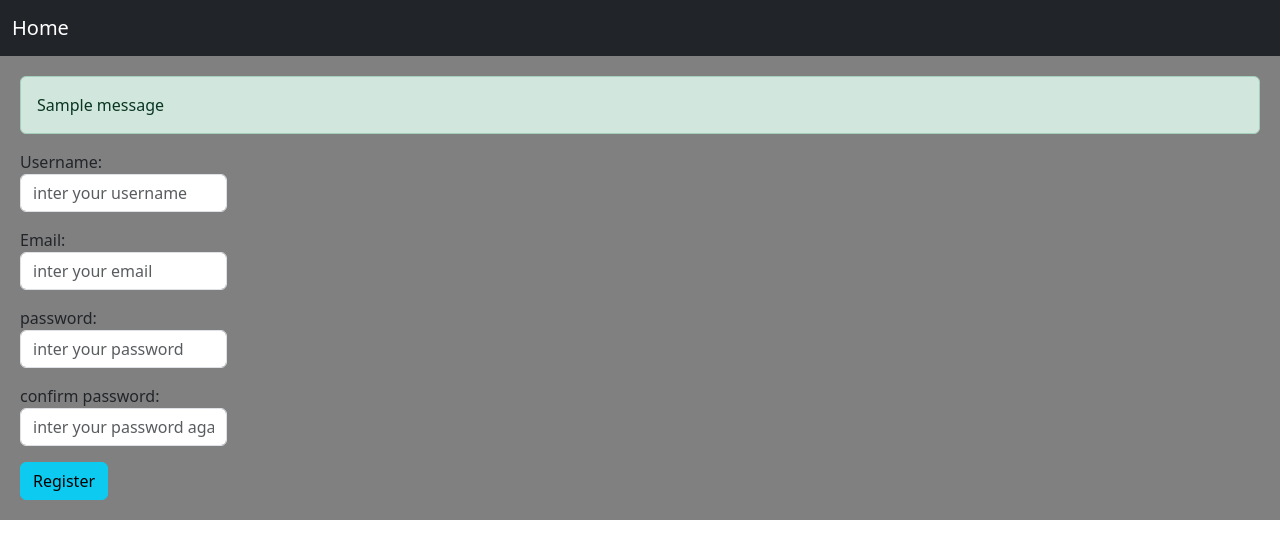
After one commit to AminNoury/Social1, a Django app: page /accounts/register/ in a window 1280 px wide. The commit adds this page. Shown: the top 559 px of the page. Run offline with Django 4.2, Linux system fonts and the light colour scheme; one stand-in notice (Sample message) is shown.

Commit message:
Third commit

```diff
--- a/A/settings.py
+++ b/A/settings.py
@@ -37,7 +37,8 @@ INSTALLED_APPS = [
     'django.contrib.sessions',
     'django.contrib.messages',
     'django.contrib.staticfiles',
-    'home.apps.HomeConfig'
+    'home.apps.HomeConfig',
+    'accounts.apps.AccountsConfig',
 ]
 
 MIDDLEWARE = [
--- a/A/urls.py
+++ b/A/urls.py
@@ -4,5 +4,6 @@ from django.urls import path, include
 
 urlpatterns = [
     path('admin/', admin.site.urls),
-    path('', include('home.urls', namespace='home'))
+    path('', include('home.urls', namespace='home')),
+    path('accounts/', include('accounts.urls', namespace='accounts'))
 ]
--- /dev/null
+++ b/accounts/forms.py
@@ -0,0 +1,31 @@
+from django import forms
+from django.contrib.auth.models import User
+from django.core.exceptions import ValidationError
+from django.contrib import messages
+
+class UserRegisterForm(forms.Form):
+    username = forms.CharField(widget=forms.TextInput(attrs={'placeholder': 'inter your username', 'class': 'form-control'}))
+    email = forms.EmailField(widget=forms.EmailInput(attrs={'placeholder': 'inter your email', 'class': 'form-control'}))
+    password1 = forms.CharField(label='password', widget=forms.PasswordInput(attrs={'placeholder': 'inter your password', 'class': 'form-control'}))
+    password2 = forms.CharField(label='confirm password', widget=forms.PasswordInput(attrs={'placeholder': 'inter your password again', 'class': 'form-control'}))
+    def clean_email(self):
+        email = self.cleaned_data['email']
+        user = User.objects.filter(email=email).exists()
+        if user:
+            raise ValidationError('this email already exists')
+        return email
+
+    def clean_username(self):
+        username = self.cleaned_data['username']
+        user = User.objects.filter(username=username)
+        if user:
+            raise ValidationError('this username already exists')
+        return username
+
+    def clean(self):
+        cd = super().clean()
+        p1 = cd.get('password1')
+        p2 = cd.get('password2')
+
+        if p1 and p2 and p1 != p2:
+            raise ValidationError('your password is not matched')
--- /dev/null
+++ b/accounts/templates/accounts/register.html
@@ -0,0 +1,12 @@
+{% extends 'base.html' %}
+
+
+{% block content %}
+    <form action="" method="post" class="col-md-2" novalidate>
+        {% csrf_token %}
+        {{form.as_p}}
+
+      <input type="submit" value="Register" class="btn btn-info">
+    </form>
+
+{% endblock %}
--- /dev/null
+++ b/accounts/urls.py
@@ -0,0 +1,8 @@
+from django.urls import path
+from . import views
+
+app_name = 'accounts'
+urlpatterns = [
+    path('register/', views.UserRegisterView.as_view(), name='user_register')
+
+]
--- a/accounts/views.py
+++ b/accounts/views.py
@@ -1,3 +1,20 @@
-from django.shortcuts import render
+from django.shortcuts import render, redirect
+from django.views import View
+from .forms import UserRegisterForm
+from django.contrib.auth.models import User
+from django.contrib import messages
 
-# Create your views here.
+class UserRegisterView(View):
+    form_class = UserRegisterForm
+    template_name = 'accounts/register.html'
+    def get(self, request):
+        form = self.form_class
+        return render(request, self.template_name, {'form': form})
+    def post(self, request):
+        form = self.form_class(request.POST)
+        if form.is_valid():
+            cd = form.cleaned_data
+            User.objects.create_user(username=cd['username'], email=cd['email'], password=cd['password1'])
+            messages.success(request, 'you registered successfully', 'success')
+            return redirect('home:home')
+        return render(request, self.template_name, {'form': form})
--- a/templates/base.html
+++ b/templates/base.html
@@ -7,7 +7,7 @@
     <style>.jumbotron{
         padding: 20px;
         margin-bottom: 20px;
-        background-color: aqua;
+        background-color: gray;
 
 
     }
@@ -19,10 +19,12 @@
     {% include 'inc/navbar.html' %}
 
     <div class="jumbotron">
+        {% include 'inc/messages.html' %}
         {% block content %}
         {% endblock %}
     </div>
 
 
+
 </body>
 </html>
--- /dev/null
+++ b/templates/inc/messages.html
@@ -0,0 +1,6 @@
+{% if messages %}
+
+  {% for msg in messages %}
+      <p class="alert alert-{{msg.tags}}">{{msg}}</p>
+  {% endfor %}
+{% endif %}
```
Also changed, not shown: db.sqlite3.
